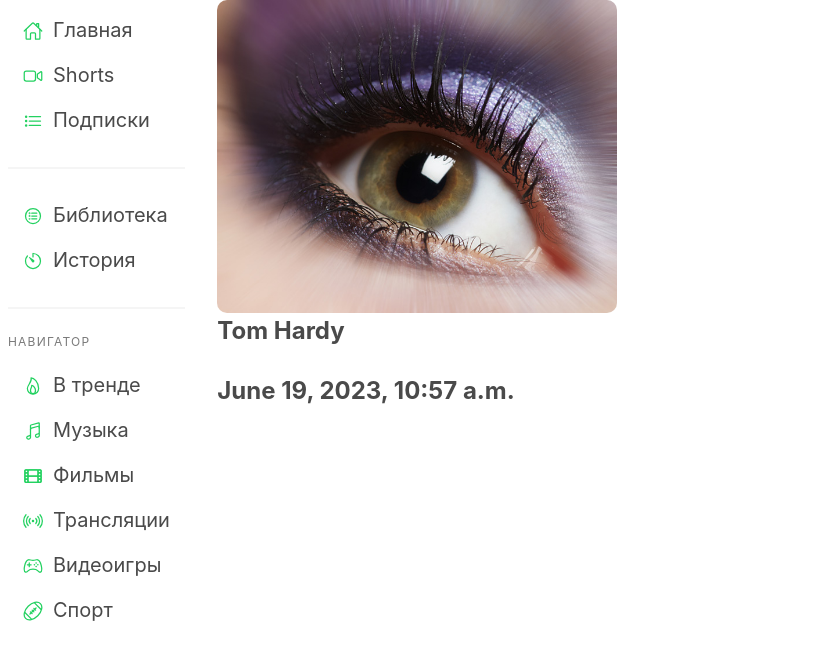
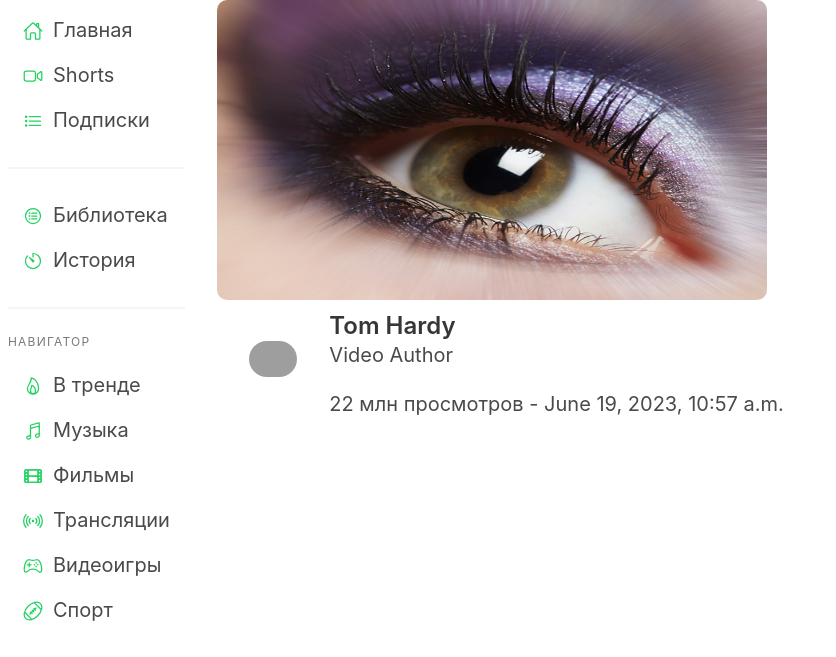
Before and after one commit to JaneDoe88888/MyTube, a Django app: page /app/home/ in a window 1280 px wide. Shown: the part 56-713 px from the top of the page, without its empty margins (0-836 px from the left). Run offline with Django 4.2, Linux system fonts and the light colour scheme; data comes from the database, SQL or seed files in the repository; grey boxes are pictures that could not be loaded.

Commit message:
home html edit

```diff
--- a/MyTube/app/templates/home.html
+++ b/MyTube/app/templates/home.html
@@ -106,11 +106,21 @@
                         <figure class="image video-image">
                             <img src="{{ video.image.url }}" alt="">
                         </figure>
-                        <div class="content is-size-4 has-text-weight-bold">
-                            {{ video.title }}
-                        </div>
-                        <div class="content is-size-4 has-text-weight-bold">
-                            {{ video.created_add }}
+                        <div class="content is-flex mt-3 is-align-items-center">
+                            <div>
+                                <figure class="image is-48x48">
+                                    <img class="is-rounded" src="https://bulma.io/images/placeholders/48x48.png" alt="">
+                                </figure>
+                            </div>
+                            <div class="content">
+                                <div class="title is-4">{{ video.title }}</div>
+                                <div class="subtitle">Video Author</div>
+                                <div class="subtitle">
+                                    <span>22 млн просмотров</span>
+                                    <span>- {{ video.created_add }}</span>
+                                </div>
+                            </div>
+
                         </div>
                     </div>
                 {% endfor %}
--- a/MyTube/app/views.py
+++ b/MyTube/app/views.py
@@ -4,5 +4,4 @@ from . models import Video
 
 def home(request):
     videos = Video.objects.all()
-
     return render(request, 'home.html', {'videos': videos})
--- a/MyTube/static/style/style.css
+++ b/MyTube/static/style/style.css
@@ -13,8 +13,9 @@
     color: hsl(141, 71%, 48%);
 }
 
-.video-image {
-    width: 400px;
+.video-image img {
+    width: 550px;
+    height: 300px;
 }
 
 .video-image img {
```
